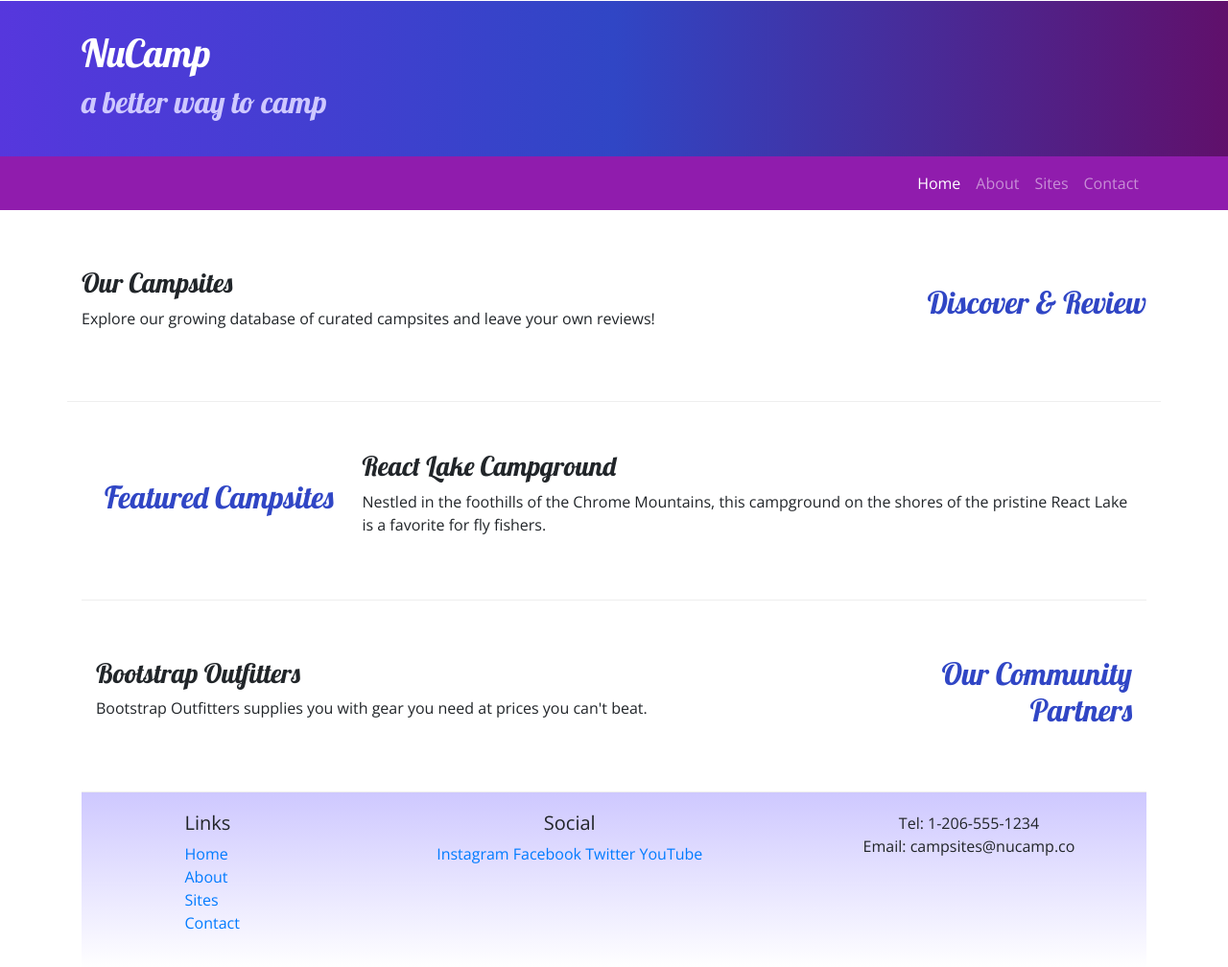
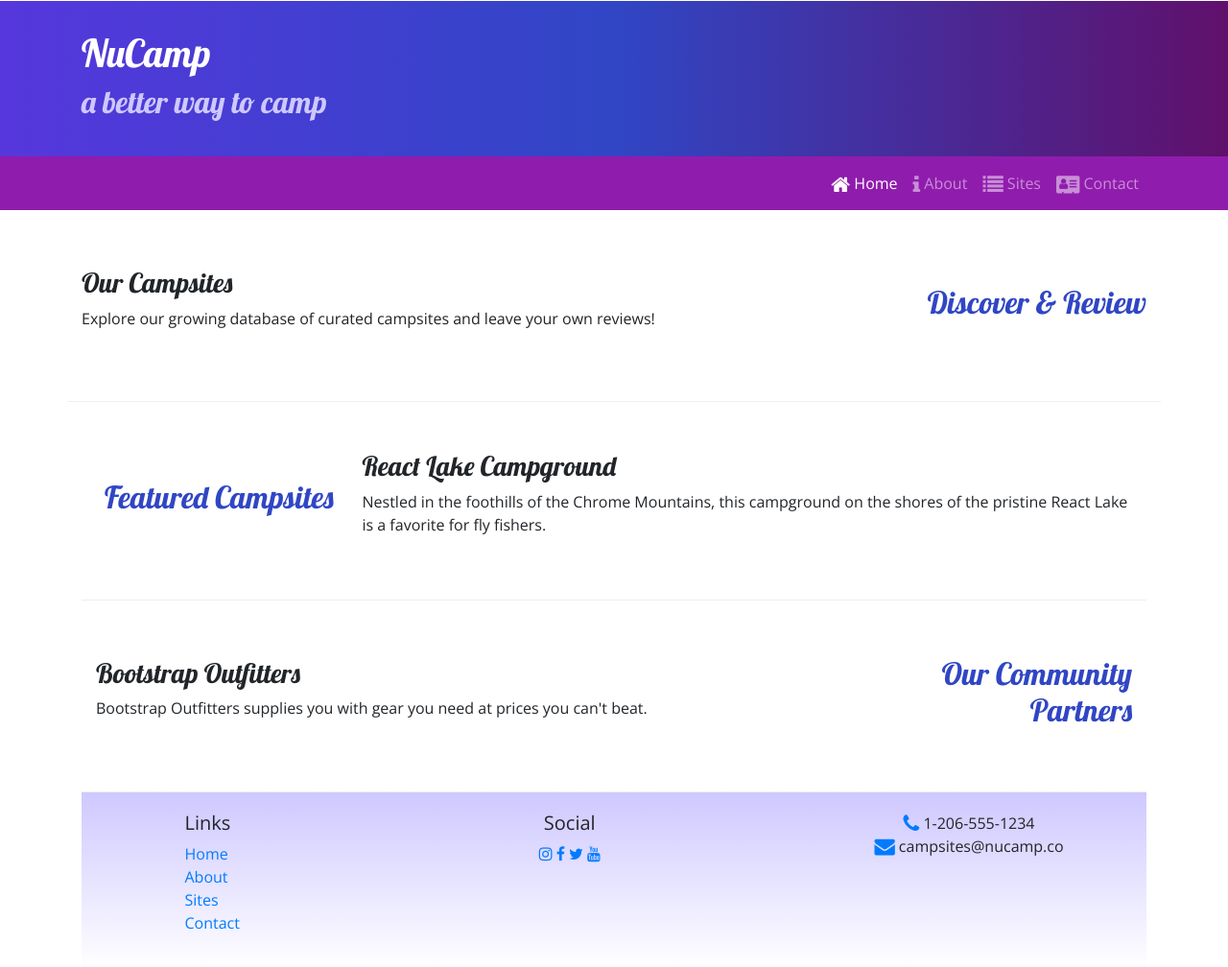
Before and after one commit to holdenthehitcher/Bootstrap, a website: page index.html in a window 1280 px wide. Shown: the whole page at 96% size. Drawn offline with nearby package versions, Linux system fonts and the light colour scheme.

Commit message:
Icon fonts

```diff
--- a/index.html
+++ b/index.html
@@ -5,6 +5,7 @@
     <meta charset="utf-8" />
     <meta name ="viewport" content ="width=device-width, initial-scale=1" />
     <link rel="stylesheet" href="node_modules/bootstrap/dist/css/bootstrap.min.css" />
+    <link rel="stylesheet" href="node_modules/font-awesome/css/font-awesome.min.css" />
     <link rel="stylesheet" href="https://fonts.googleapis.com/css?family=Lobster|Open+Sans" />
     <link rel="stylesheet" href="css/styles.css" />
 
@@ -36,11 +37,11 @@
             </button>
             <div class="collapse navbar-collapse" id="nucampNavbar"></div>
                 <ul class="navbar-nav">
-                    <li class="nav-item active"><a class="nav-link" href="#">Home</a></li>
-                    <li class="nav-item"><a class="nav-link" href="aboutus.html">About</a></li>
-                    <li class="nav-item"><a class="nav-link" href="#">Sites</a></li>
-                    <li class="nav-item"><a class="nav-link" href="#">Contact</a></li>
-                </ul>
+                    <li class="nav-item active"><a class="nav-link" href="#"><i class="fa fa-home fa-lg"></i> Home</a></li>
+                    <li class="nav-item"><a class="nav-link" href="aboutus.html"><i class="fa fa-info fa-lg"></i> About</a></li>
+                    <li class="nav-item"><a class="nav-link" href="#"><i class="fa fa-list fa-lg"></i> Sites</a></li>
+                    <li class="nav-item"><a class="nav-link" href="#"><i class="fa fa-address-card fa-lg"></i> Contact</a></li>
+                    </ul>
             </div>
         </div>
     </nav>
@@ -92,14 +93,13 @@
                 </div>
                 <div class="col-6 col-sm-5 text-center">
                     <h5>Social</h5>
-                    <a href="http://instagram.com/">Instagram</a>
-                    <a href="http://facebook.com/">Facebook</a>
-                    <a href="http://twitter.com/">Twitter</a>
-                    <a href="http://youtube.com/">YouTube</a>
-                </div>
+                    <a href="http://instagram.com/"><i class="fa fa-instagram"></i></a>
+                    <a href="http://facebook.com/"><i class="fa fa-facebook"></i></a>
+                    <a href="http://twitter.com/"><i class="fa fa-twitter"></i></a>
+                    <a href="http://youtube.com/"><i class="fa fa-youtube"></i></a>                </div>
                 <div class="col-sm-4 text-center">
-                    Tel: 1-206-555-1234<br />
-                    Email: campsites@nucamp.co
+                    <i class="fa fa-phone fa-lg text-primary"></i> 1-206-555-1234<br />
+                    <i class="fa fa-envelope fa-lg text-primary"></i> campsites@nucamp.co
                 </div>
             </div>
         </div>
--- a/package.json
+++ b/package.json
@@ -15,6 +15,7 @@
   },
   "dependencies": {
     "bootstrap": "^4.0.0",
+    "font-awesome": "^4.7.0",
     "jquery": "^3.3.1",
     "popper.js": "^1.12.9"
   }
```
Also changed, not shown: aboutus.html (+11 -11 lines), 1 other file.
